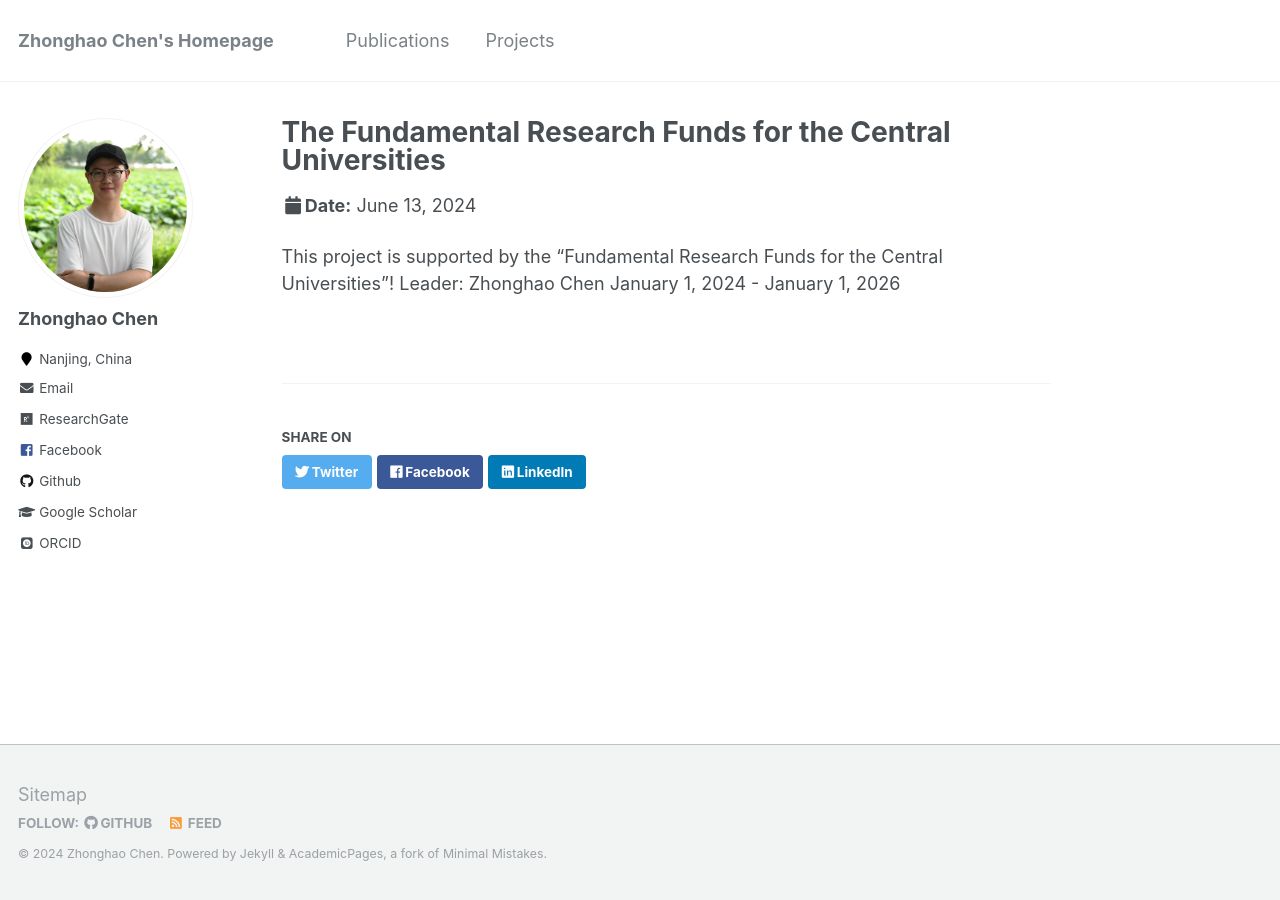
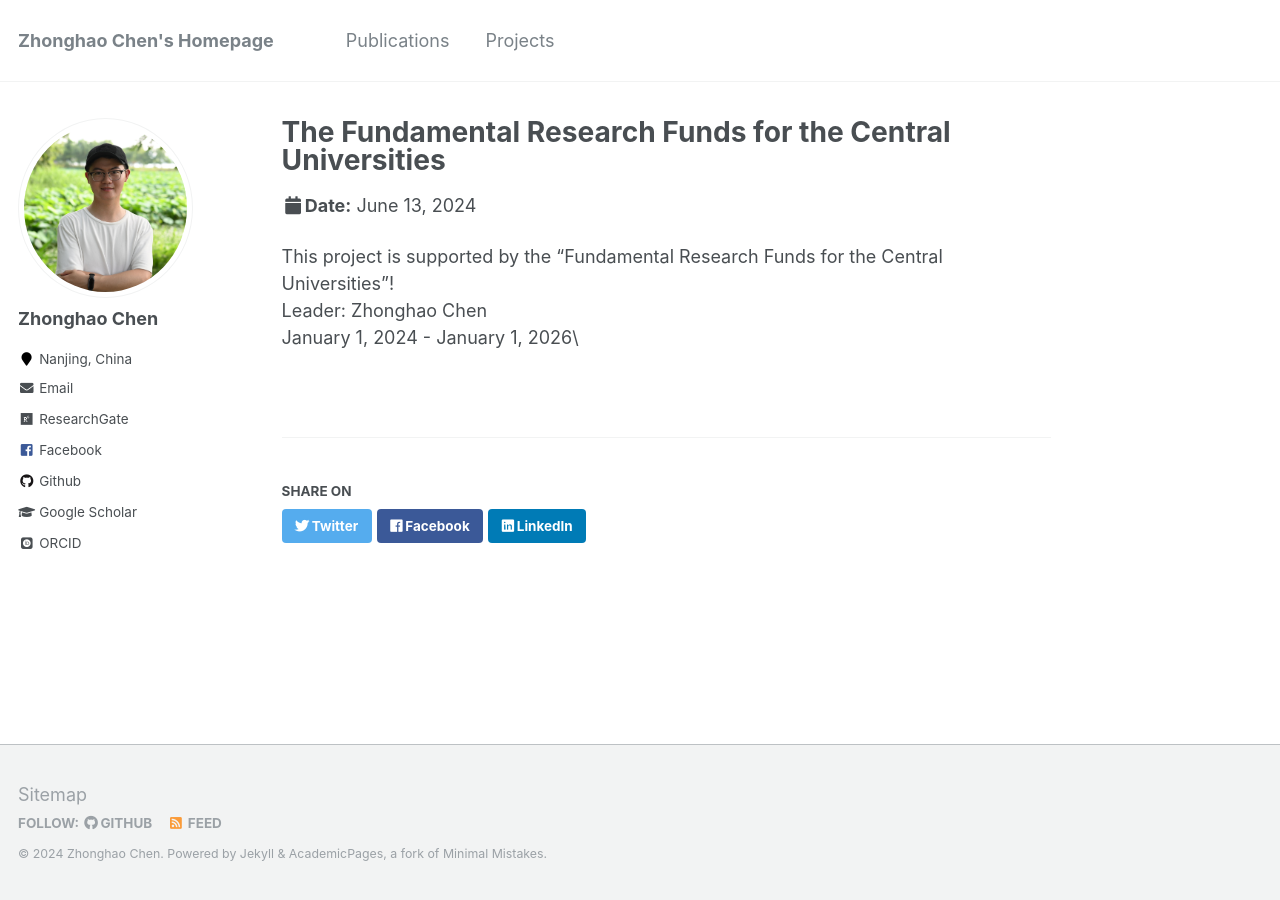
Before and after one commit to zhonghaochen/zhonghaochen.github.io, a Jekyll site: the page built from _talks/project1.md, in a window 1280 px wide. Built offline with Jekyll 4.4.1, drawn with Linux system fonts in a browser that asks for light colours; some web fonts are replaced.

```diff
--- a/_talks/project1.md
+++ b/_talks/project1.md
@@ -5,6 +5,6 @@ type: "Talk"
 permalink: /talks/project1
 ---
 
-This project is supported by the "Fundamental Research Funds for the Central Universities"!
-Leader: Zhonghao Chen
-January 1, 2024 - January 1, 2026
+This project is supported by the "Fundamental Research Funds for the Central Universities"!\
+Leader: Zhonghao Chen\
+January 1, 2024 - January 1, 2026\
```
